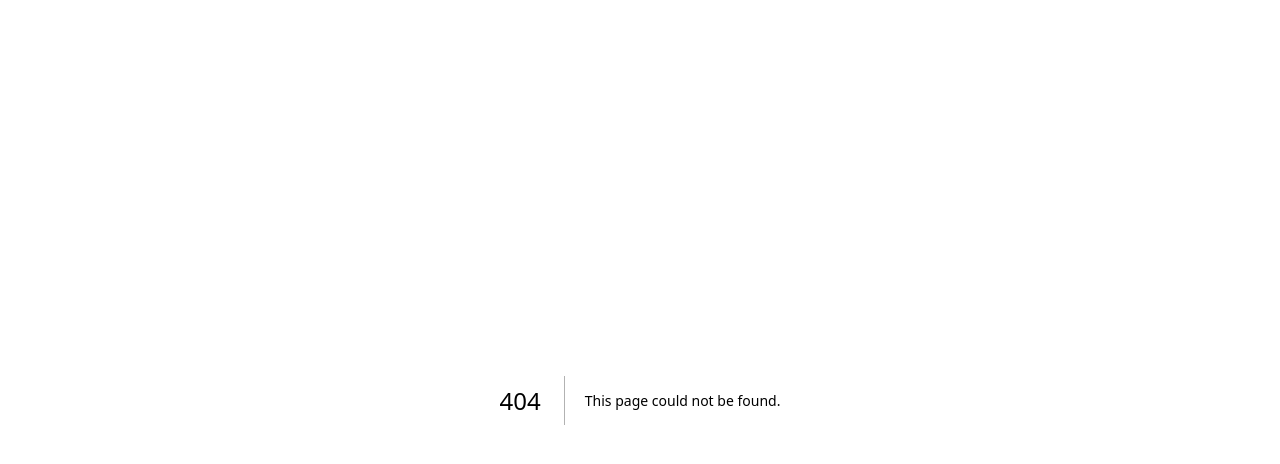
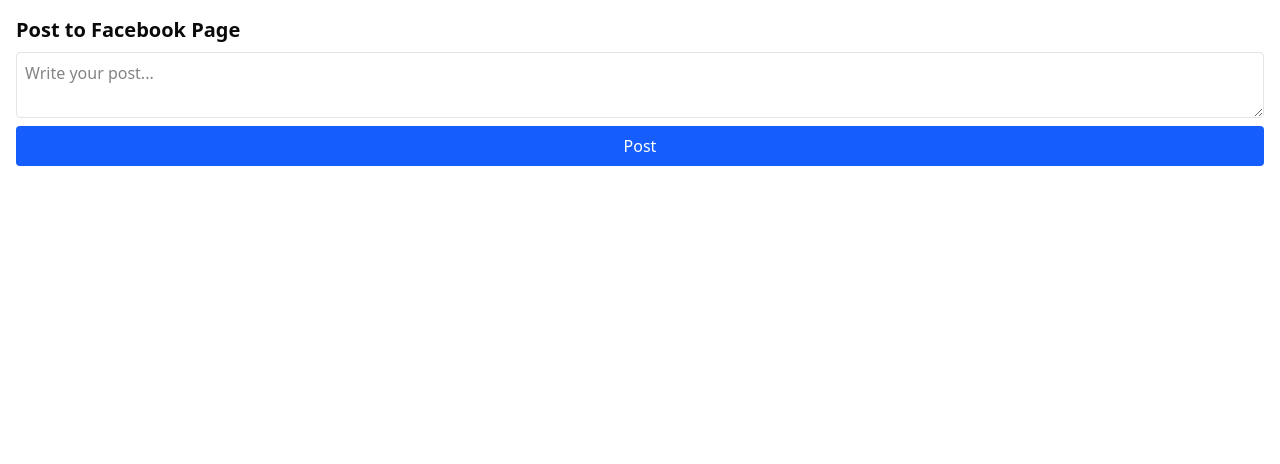
Before and after one commit to snowP26/KILOS-Capstone, a Next.js app: page /fbtest in a window 1280 px wide. Before the commit this address had no page. Shown: the top 464 px of the page. Built offline with nearby package versions, Linux system fonts and the light colour scheme.

Commit message:
feat: facebook connection

```diff
--- a/src/api/facebook/post/route.ts
+++ /dev/null
@@ -1,19 +0,0 @@
-import { getLocFromAuth } from "@/src/app/actions/convert";
-import client from "../../client";
-
-type FbPostResponse = {
-    success?: boolean;
-    fbPostId?: string;
-    error?: string;
-};
-
-export async function POST() {
-  const loc = await getLocFromAuth();
-  const pageMap: Record<number, { id?: string; token?: string }> = {
-      1: { id: process.env.FB_PAGE_ID_NAGA!, token: process.env.FB_PAGE_ACCESS_TOKEN },
-      2: { id: process.env.FB_PAGE_ID_BULA, token: process.env.FB_PAGE_TOKEN },
-      3: { id: process.env.FB_PAGE_ID_PILI, token: process.env.FB_PAGE_TOKEN},
-  };
-
-// need pa tapusin
-}
--- /dev/null
+++ b/src/app/api/fbdebug/route.ts
@@ -0,0 +1,23 @@
+import { NextResponse } from "next/server";
+
+export async function GET() {
+    try {
+        const APP_ID = process.env.FB_APP_ID!;
+        const APP_SECRET = process.env.FB_PAGE_APP_SECRET!;
+        const PAGE_TOKEN = process.env.FB_PAGE_ACCESS_TOKEN!;
+
+        // App Access Token format: {app-id}|{app-secret}
+        const APP_ACCESS_TOKEN = `${APP_ID}|${APP_SECRET}`;
+
+        const res = await fetch(
+            `https://graph.facebook.com/debug_token?input_token=${PAGE_TOKEN}&access_token=${APP_ACCESS_TOKEN}`
+        );
+
+        const data = await res.json();
+
+        return NextResponse.json(data);
+    } catch (error) {
+        console.error("❌ Error in /api/fbdebug:", error);
+        return NextResponse.json({ error: "Server error" }, { status: 500 });
+    }
+}
--- /dev/null
+++ b/src/app/api/fbpost/route.ts
@@ -0,0 +1,54 @@
+import { NextResponse } from "next/server";
+import crypto from "crypto";
+
+export async function POST(req: Request) {
+  function generateAppSecretProof(token: string, appSecret: string) {
+
+
+    const proof = crypto
+      .createHmac("sha256", appSecret)
+      .update(token)
+      .digest("hex");
+
+    console.log("✅ Generated appsecret_proof:", proof);
+
+    return proof;
+  }
+
+  try {
+    const { message } = await req.json();
+
+    const PAGE_ID = process.env.FB_PAGE_ID_BULA!;
+    const PAGE_TOKEN = process.env.FB_PAGE_ACCESS_TOKEN_BULA!;
+    const APP_SECRET = process.env.FB_PAGE_APP_SECRET!;
+
+    // Generate and log proof
+    const proof = generateAppSecretProof(PAGE_TOKEN, APP_SECRET);
+
+    console.log("➡️ Posting to Facebook with appsecret_proof:", proof);
+
+    const res = await fetch(
+      `https://graph.facebook.com/v21.0/${PAGE_ID}/feed?access_token=${PAGE_TOKEN}&appsecret_proof=${proof}`,
+      {
+        method: "POST",
+        headers: { "Content-Type": "application/json" },
+        body: JSON.stringify({
+          message,
+          // ⚠️ not needed in body since it's already in querystring
+          // keeping only for debug clarity
+          access_token: PAGE_TOKEN,
+          appsecret_proof: proof,
+        }),
+      }
+    );
+
+    const data = await res.json();
+
+    console.log("⬅️ Facebook API response:", data);
+
+    return NextResponse.json(data);
+  } catch (error) {
+    console.error("❌ Error in POST handler:", error);
+    return NextResponse.json({ error: "Server error" }, { status: 500 });
+  }
+}
--- /dev/null
+++ b/src/app/fbtest/page.tsx
@@ -0,0 +1,53 @@
+"use client";
+
+import { useState } from "react";
+
+export default function FacebookPoster() {
+    const [message, setMessage] = useState("");
+    const [status, setStatus] = useState("");
+
+    const handleSubmit = async (e: React.FormEvent) => {
+        e.preventDefault();
+        setStatus("Posting...");
+
+        try {
+            const res = await fetch("/api/fbpost", {
+                method: "POST",
+                headers: { "Content-Type": "application/json" },
+                body: JSON.stringify({ message }),
+            });
+
+            const data = await res.json();
+
+            if (data.id) {
+                setStatus("✅ Successfully posted to Facebook!");
+            } else {
+                setStatus("❌ Failed to post: " + JSON.stringify(data));
+            }
+        } catch (err) {
+            console.error(err);
+            setStatus("⚠️ Error posting message.");
+        }
+    };
+
+    return (
+        <div className="p-4">
+            <h1 className="text-xl font-bold mb-2">Post to Facebook Page</h1>
+            <form onSubmit={handleSubmit} className="flex flex-col gap-2">
+                <textarea
+                    value={message}
+                    onChange={(e) => setMessage(e.target.value)}
+                    placeholder="Write your post..."
+                    className="border p-2 rounded"
+                />
+                <button
+                    type="submit"
+                    className="bg-blue-600 text-white px-4 py-2 rounded"
+                >
+                    Post
+                </button>
+            </form>
+            {status && <p className="mt-2">{status}</p>}
+        </div>
+    );
+}
```
